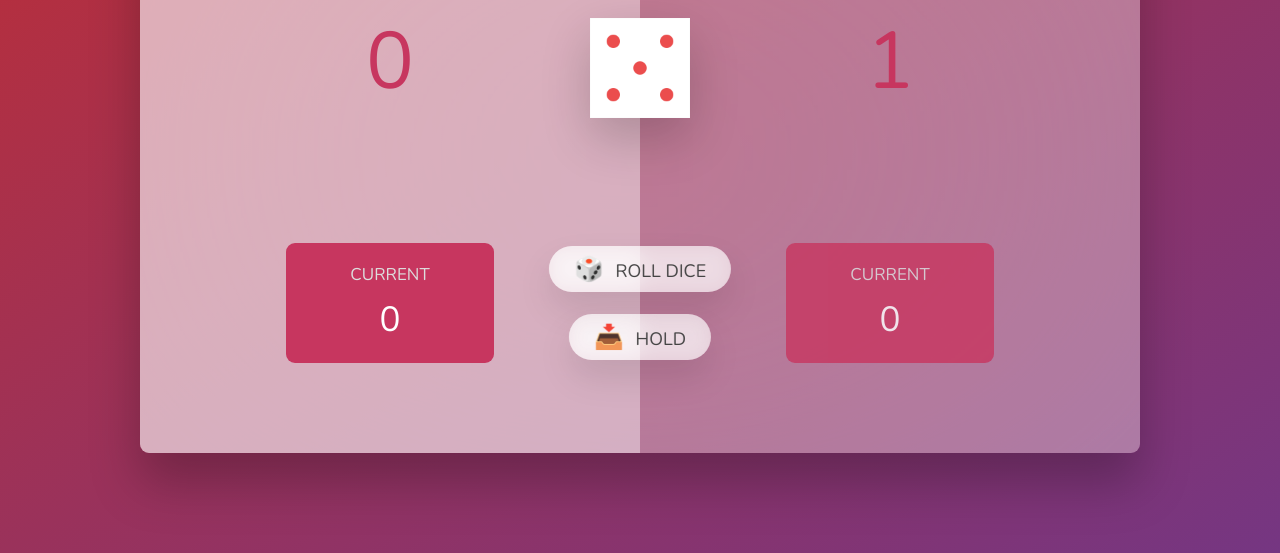
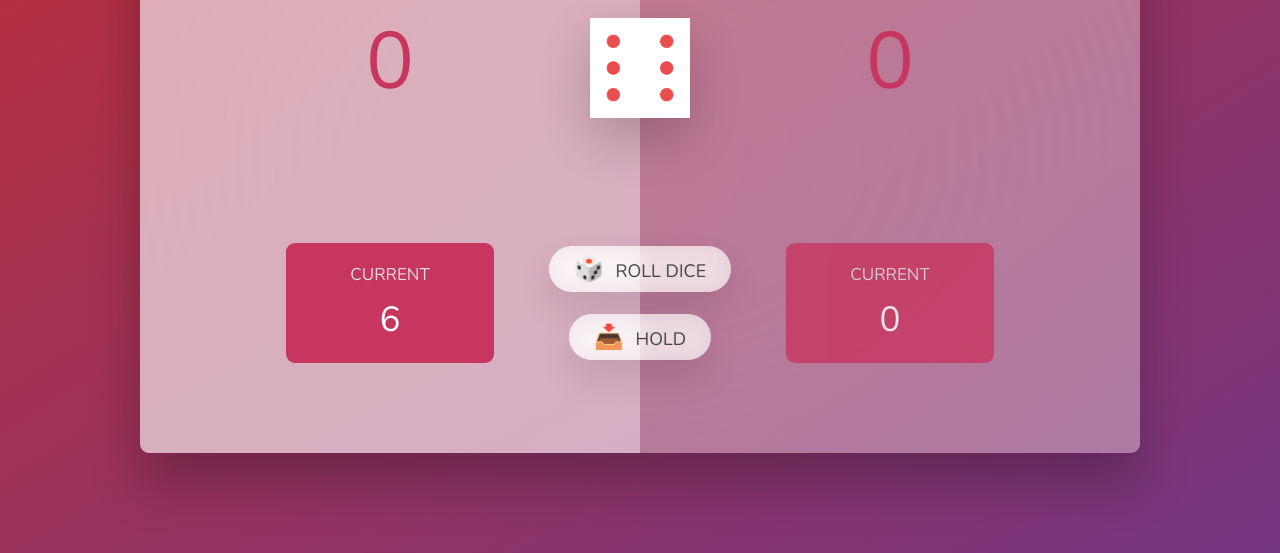
Before and after one commit to subhanshu1111/pig-game, a plain HTML site: page index.html in a window 1280 px wide. Both pictures are taken after a click on the button "🎲 ROLL DICE". Shown: the part 247-800 px from the top of the page. Drawn offline with nearby package versions, Linux system fonts and the light colour scheme.

Commit message:
completed functionality for player 0
player 0 can now play the game

```diff
--- a/script.js
+++ b/script.js
@@ -2,9 +2,31 @@
 //selecting elements
 const score0El = document.querySelector('#score--0');
 const score1El = document.getElementById('score--1');
+const current0El = document.getElementById('current--0');
+const current1El = document.getElementById('current--1');
 const diceEl = document.querySelector('.dice');
-
+const btnNew = document.querySelector('.btn--new');
+const btnRoll = document.querySelector('.btn--roll');
+const btnHold = document.querySelector('.btn--hold');
 //starting conditions
 score0El.textContent = 0;
-score1El.textContent = 1;
+score1El.textContent = 0;
 diceEl.classList.add('hidden');
+let currentScore = 0;
+//rolling dice functionality
+btnRoll.addEventListener('click', function () {
+  //1. Generating a random dice roll
+  const dice = Math.trunc(Math.random() * 6) + 1;
+  //2. Display the dice roll
+  diceEl.classList.remove('hidden');
+  diceEl.src = `dice-${dice}.png`;
+
+  //3. Check if 1: if true switch to next player
+  if (dice !== 1) {
+    //add to score
+    currentScore += dice;
+    current0El.textContent = currentScore; // CHANGE later
+  } else {
+    //switching to next player
+  }
+});
--- a/style.css
+++ b/style.css
@@ -76,7 +76,9 @@ main {
 .player--active .current {
   opacity: 1;
 }
-
+.hidden {
+  display: none;
+}
 .current {
   background-color: #c7365f;
   opacity: 0.8;
```
